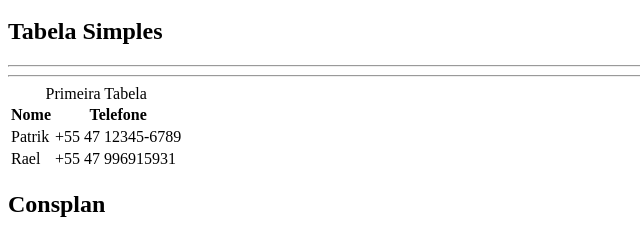
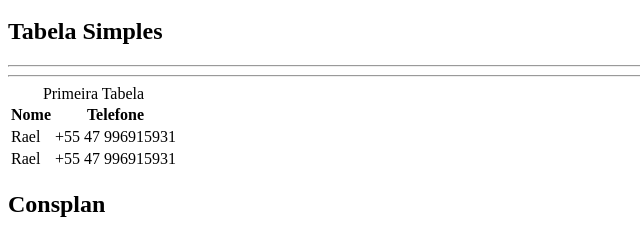
Before and after one commit to RaelRonsani/Aula-de-Desenvolvimento, a plain HTML site: page index.html in a window 1280 px wide. Shown: the part 1580-1815 px from the top of the page, 0-640 px from the left. Drawn offline with Linux system fonts and the light colour scheme; files whose address does not match are found by name.

Commit message:
Update index.html

```diff
--- a/index.html
+++ b/index.html
@@ -43,8 +43,8 @@
         <th>Telefone</th>
       </tr>
       <tr>
-        <td>Patrik</td>
-        <td>+55 47 12345-6789</td>
+        <td>Rael</td>
+        <td>+55 47 996915931</td>
       </tr>
       <tr>
         <hr>
```
